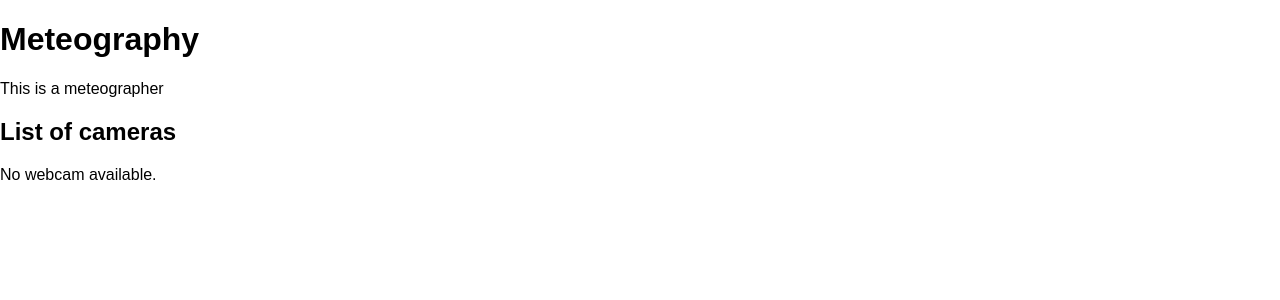
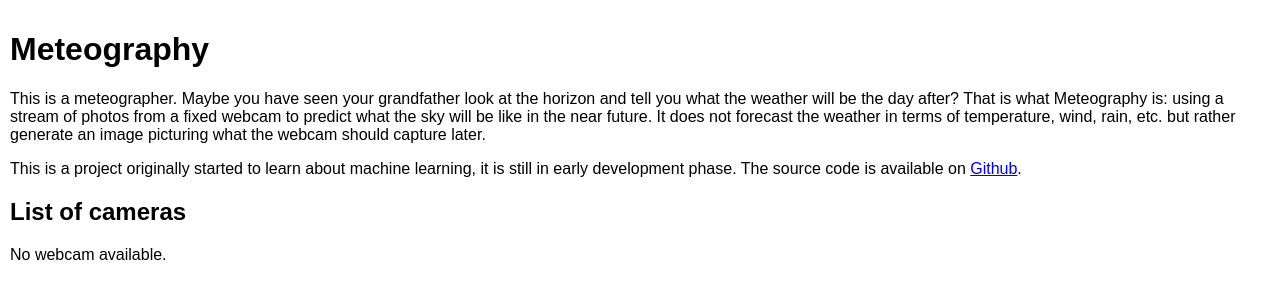
Before and after one commit to rthouvenin/meteography, a Django app: page / in a window 1280 px wide. Shown: the top 300 px of the page. Run offline with Django 3.2, Linux system fonts and the light colour scheme; data that the repository does not hold is empty.

Commit message:
Improve styling and add description on main page

```diff
--- a/meteography/django/broadcaster/static/broadcaster/style.css
+++ b/meteography/django/broadcaster/static/broadcaster/style.css
@@ -1,20 +1,29 @@
+body {
+  padding: 10px;
+}
+
+.linked-list li > a {
+  color: inherit;
+}
+
 .pred-recap {
   list-style: none;
 }
-
 .pred-recap li {
   padding: 10px;
 }
-.pred-recap.alternated > li:nth-child(odd) {
-  background-color: paleturquoise;
+.pred-recap > li:nth-child(odd) {
+  background-color: #ddddff;
 }
-.pred-recap.alternated > li:nth-child(even) {
-  background-color: cadetblue;
+.pred-recap > li:nth-child(even) {
+  background-color: #bbbbff;
+}
+.pred-recap.linked-list > li:hover {
+  background-color: #ccccff;
 }
 .pred-recap .thumbnail {
   vertical-align: middle;
 }
-
 .pred-recap div {
   display: inline-block;
   vertical-align: middle;
--- a/meteography/django/broadcaster/templates/broadcaster/index.html
+++ b/meteography/django/broadcaster/templates/broadcaster/index.html
@@ -1,15 +1,27 @@
 {% extends "broadcaster/base.html" %}
 {% load broadcastertags %}
 
-{% block title %}Meteography{% endblock %}
+{% block title %}Meteography - Ciel fastueux{% endblock %}
 
 {% block body %}
   <h1>Meteography</h1>
-  <p>This is a meteographer</p>
+  <p>
+    This is a meteographer. Maybe you have seen your grandfather look at the
+    horizon and tell you what the weather will be the day after?
+    That is what Meteography is: using a stream of photos from a fixed webcam
+    to predict what the sky will be like in the near future.
+    It does not forecast the weather in terms of temperature, wind, rain, etc.
+    but rather generate an image picturing what the webcam should capture later.
+  </p>
+  <p>
+    This is a project originally started to learn about machine learning, it is
+    still in early development phase. The source code is available on
+    <a href="https://github.com/rthouvenin/meteography">Github</a>.
+  </p>
   <section>
     <h2>List of cameras</h2>
     {% if webcams %}
-      <ul class="pred-recap alternated">
+      <ul class="pred-recap alternated linked-list">
         {% for webcam in webcams %}
           <li>
             <a href="{% url 'webcam' webcam.webcam_id %}">
```
Also changed, not shown: meteography/django/broadcaster/templates/broadcaster/webcam.html (+5 -3 lines).
